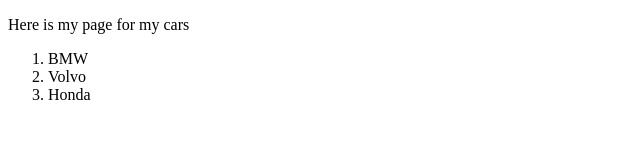
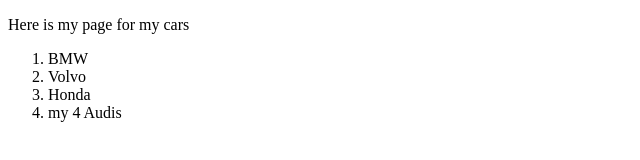
Before and after one commit to WaracleAcademy/modern-javascript-002-Ewando, a plain HTML site: page index.html in a window 1280 px wide. Shown: the whole page, without its empty margins (0-640 px from the left). Drawn offline with Linux system fonts and the light colour scheme.

Commit message:
Update index.html

```diff
--- a/index.html
+++ b/index.html
@@ -15,6 +15,7 @@
       <li>BMW</li>
       <li>Volvo</li>
       <li>Honda</li>
+      <li>my 4 Audis</li>
     </ol>
 
   </body>
```
